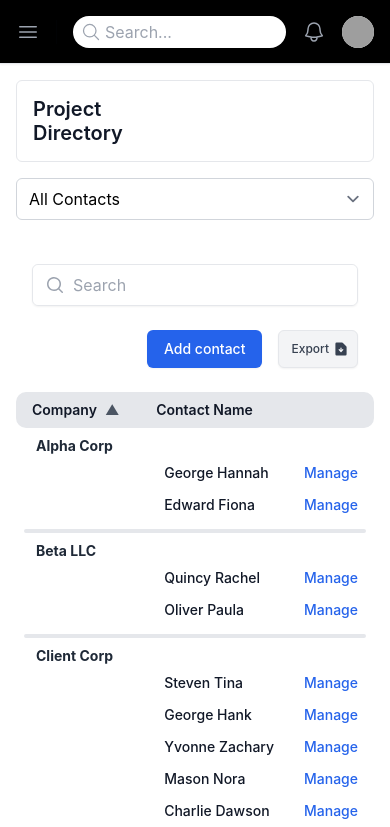
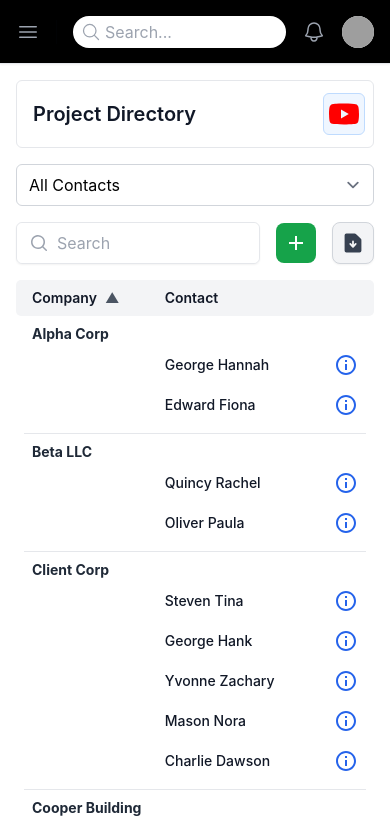
Before and after one commit to ConfloTechnologies/conflo-technologies-react-frontend, a React (Create React App) app: page /directory/project/1 in a window 390 px wide. Shown: the top 827 px of the page. Built offline with nearby package versions, Linux system fonts and the light colour scheme; grey boxes are pictures that could not be loaded.

Commit message:
updates to project directory

```diff
--- a/package.json
+++ b/package.json
@@ -3,8 +3,14 @@
   "version": "0.1.0",
   "private": true,
   "dependencies": {
+    "@emotion/react": "^11.13.3",
+    "@emotion/styled": "^11.13.0",
     "@headlessui/react": "^2.1.0",
     "@heroicons/react": "^2.1.4",
+    "@mui/icons-material": "^6.1.0",
+    "@mui/material": "^6.1.0",
+    "@mui/styled-engine": "^6.1.0",
+    "@mui/system": "^6.1.0",
     "@testing-library/jest-dom": "^5.17.0",
     "@testing-library/react": "^13.4.0",
     "@testing-library/user-event": "^13.5.0",
--- a/src/App/components/MenuTabs.component.jsx
+++ b/src/App/components/MenuTabs.component.jsx
@@ -6,8 +6,8 @@ function classNames(...classes) {
 
 const MenuTabs = ({ tabs, currentTab, handleTabClick }) => {
     return (
-        <div className='mb-5'>
-            <div className="md:hidden">
+        <div className='mb-2'>
+            <div className="md:hidden mt-2">
                 <label htmlFor="tabs" className="sr-only">Select a tab</label>
                 <select
                     id="tabs"
@@ -25,7 +25,7 @@ const MenuTabs = ({ tabs, currentTab, handleTabClick }) => {
                 <div className="border-b">
                     <nav aria-label="Tabs" className="-mb-px flex space-x-8">
                         {tabs.map((tab) => (
-                            <a
+                            <button
                                 key={tab.name}
                                 href="#"
                                 className={classNames(
@@ -39,7 +39,7 @@ const MenuTabs = ({ tabs, currentTab, handleTabClick }) => {
                                 aria-current={currentTab === tab.key ? 'page' : undefined}
                             >
                                 {tab.name}
-                            </a>
+                            </button>
                         ))}
                     </nav>
                 </div>
--- a/src/App/components/PageHeader.component.jsx
+++ b/src/App/components/PageHeader.component.jsx
@@ -1,11 +1,11 @@
 import React from 'react';
-import { CalendarIcon } from '@heroicons/react/24/outline';  // Correct import for Heroicons v2
+import YouTubeIcon from '@mui/icons-material/YouTube';
 
 export default function PageHeader({pageTitle, pageDescription, trainingImageSrc, trainingVideoSrc, trainingTitle})  {
 
     return  (
         <>
-            <div className='grid grid-cols-2 border p-4 rounded-md mb-4 '>
+            <div className='grid grid-cols-2 border pl-4 pr-2 py-3 rounded-md'>
                 <div className='col-span-1 flex justify-start items-center'>
                     <div className="sm:flex-auto">
                         <h1 className="text-xl font-semibold leading-6 text-gray-900">
@@ -16,15 +16,35 @@ export default function PageHeader({pageTitle, pageDescription, trainingImageSrc
                         </p>
                     </div>
                 </div>
-                <div className='hidden md:flex col-span-1 justify-end items-center '>
+
+                {/* For larger screens */}
+                <div className='hidden sm:flex col-span-1 justify-end items-center '>
                     <a
                         href={trainingVideoSrc}
                         target="_blank"
                         rel="noopener noreferrer"
-                        className='rounded-md border flex items-center space-x-2 hover:bg-blue-100 hover:border-blue-400 hover:shadow-lg transform transition-transform duration-200 hover:scale-105'
+                        className='border-blue-200 bg-blue-50 rounded-md border flex items-center space-x-2 hover:bg-blue-100 hover:border-blue-400 hover:shadow-lg transform transition-transform duration-200 hover:scale-105'
                     >
-                        <img src={trainingImageSrc} alt="YouTube" className="h-12 w-12 rounded-l-md"/>
+                        {/* <img src={trainingImageSrc} alt="YouTube" className="h-12 w-12 rounded-l-md"/> */}
+                        <YouTubeIcon
+                            style={{ fontSize: '40px', padding: '2px', color: 'red' }} // Inline styles for larger icon size
+                        />
                         <span className='pr-2'>{trainingTitle}</span>
+                    </a>
+                </div>
+
+                {/* For mobile screens */}
+                <div className='sm:hidden flex col-span-1 justify-end items-center '>
+                    <a
+                        href={trainingVideoSrc}
+                        target="_blank"
+                        rel="noopener noreferrer"
+                        className='border-blue-200 bg-blue-50 rounded-md border flex items-center  space-x-2 hover:bg-blue-100 hover:border-blue-400 hover:shadow-lg transform transition-transform duration-200 hover:scale-105'
+                        style={{ width: 'auto', height: 'auto' }} // Ensure the container allows larger content
+                    >
+                        <YouTubeIcon
+                            style={{ fontSize: '40px', padding: '2px', color: 'red' }} // Inline styles for larger icon size
+                        />
                     </a>
                 </div>
             </div>
--- a/src/App/pages/DailyLogs.jsx
+++ b/src/App/pages/DailyLogs.jsx
@@ -12,7 +12,7 @@ const tabs = [
 
 
 export default function DailyLogs() {
-  const [currentTab, setCurrentTab] = useState('calendar');
+  const [currentTab, setCurrentTab] = useState('daily');
 
   const handleTabClick = (tabKey) => {
     console.log("Tab changing to:", tabKey); // Add this to see if the function is being called
--- a/src/App/pages/ProjectDirectory.jsx
+++ b/src/App/pages/ProjectDirectory.jsx
@@ -1,5 +1,8 @@
 import React, { useState, useEffect, useRef } from 'react';
 import { MagnifyingGlassIcon, DocumentArrowDownIcon } from '@heroicons/react/20/solid';
+import InfoOutlinedIcon from '@mui/icons-material/InfoOutlined';
+import { MdAdd } from 'react-icons/md';
+
 import '../styles/Directory.css';
 //components
 import PageHeader from '../components/PageHeader.component';
@@ -9,7 +12,6 @@ import ViewContactForm from '../components/ProjectDirectoryComponents/ViewContac
 import ViewCompanyForm from '../components/ProjectDirectoryComponents/ViewCompanyForm.component';
 import NewDirectoryContactForm from '../components/ProjectDirectoryComponents/NewDirectoryContactForm.component';
 import ExportModal from '../components/ProjectDirectoryComponents/ExportModal.component';
-
 
 
 const companiesWithContacts = {
@@ -360,7 +362,163 @@ function classNames(...classes) {
   return classes.filter(Boolean).join(' ');
 }
 
+const ContactsTable = ({ filteredUsers, toggleSortOrder, sortOrder, handleViewContactClick }) => (
+  <table className="min-w-full rounded-corners">
+    <thead className="bg-gray-100 sticky top-0 z-20" >
+      <tr>
+        <th scope="col" className="py-2 pr-3 text-left text-sm font-semibold text-gray-900 px-4" >
+          Company
+          <button
+            type="button"
+            onClick={toggleSortOrder}
+            className="ml-2 text-gray-600 hover:text-gray-900 focus:outline-none"
+          >
+            {sortOrder === 'asc' ? '▲' : '▼'}
+          </button>
+        </th>
+        <th scope="col" className="py-2 text-left text-sm font-semibold text-gray-900" >
+          Contact
+        </th>
+        <th scope="col" className="py-2 text-left text-sm font-semibold text-gray-900 hidden xl:table-cell" >
+          Title
+        </th>
+        <th scope="col" className="py-2 text-left text-sm font-semibold text-gray-900 hidden sm:table-cell" >
+          Phone
+        </th>
+        <th scope="col" className="py-2 text-left text-sm font-semibold text-gray-900 hidden md:table-cell" >
+          Email
+        </th>
+        <th scope="col" className="relative py-2 px-4" />
+      </tr>
+    </thead>
 
+    <tbody className="bg-white p">
+      {filteredUsers.map((user, idx) => (
+        user.isCompanyRow ? (
+          <>
+            <tr className="bg-white" key={`company-${idx}`}>
+              <td className="px-2 pt-2 text-sm text-gray-800" colSpan={6} >
+                {idx !== 0 && <hr className='mb-2 ' />}
+                <div className='px-2 mr-1'>
+                  <span className='font-bold'>{user.companyName}</span> <br/>
+                  <span className='text-gray-500 text-xs hidden sm:block'>
+                    Bid Status: <span className='text-blue-800'>{companiesWithContacts[user.companyName]?.bidStatus || 'N/A'}</span>
+                  </span>
+                </div>
+              </td>
+            </tr>
+          </>
+        ) : (
+          <tr key={`contact-${idx}`}>
+            <td className="whitespace-nowrap pl-6 py-2 text-sm font-medium text-gray-900 text-left" ></td>
+            <td className="whitespace-nowrap py-2 text-sm font-medium text-gray-900 text-left " >
+              {user.firstName} {user.lastName}
+            </td>
+            <td className="whitespace-nowrap py-2 text-sm text-gray-500 text-left hidden xl:table-cell" >
+              {user.title || 'N/A'} <br />
+            </td>
+            <td className="whitespace-nowrap py-2 text-sm text-gray-500 hidden sm:table-cell text-left" >
+              {user.phone}
+            </td>
+            <td className="whitespace-nowrap py-2 text-sm text-gray-500 hidden md:table-cell text-left" >
+              {user.email}
+            </td>
+            <td className="whitespace-nowrap pr-4 py-2 text-right text-sm font-medium" >
+              <button
+                href="#"
+                className="text-blue-600 hover:text-blue-900"
+                onClick={() => handleViewContactClick(user, user.company)}
+              >
+                <p className='hidden sm:block'>
+                  View
+                </p>
+                <span className='sm:hidden' >
+                  <InfoOutlinedIcon/>
+                </span>
+              </button>
+            </td>
+          </tr>
+        )
+      ))}
+    </tbody>
+  </table>
+);
+
+const CompaniesTable = ({ filteredUsers, toggleSortOrder, sortOrder, handleViewCompanyClick }) => (
+  <table className="min-w-full rounded-corners">
+    <thead className="bg-gray-100 sticky top-0 z-20"> {/* Matching bg-gray-100 with ContactsTable */}
+      <tr>
+        <th scope="col" className="py-2 pr-3 text-left text-sm font-semibold text-gray-900 px-4" > {/* Matching padding and text styles */}
+          Company
+          <button
+            type="button"
+            onClick={toggleSortOrder}
+            className="ml-2 text-gray-600 hover:text-gray-900 focus:outline-none"
+          >
+            {sortOrder === 'asc' ? '▲' : '▼'}
+          </button>
+        </th>
+        <th scope="col" className="py-2  text-left text-sm font-semibold text-gray-900 hidden sm:table-cell" >
+          Office Phone
+        </th>
+        <th scope="col" className="py-2 text-left text-sm font-semibold text-gray-900 hidden sm:table-cell" >
+          Office Email
+        </th>
+        <th scope="col" className="py-2 text-left text-sm font-semibold text-gray-900 hidden xl:table-cell" >
+          Website
+        </th>
+        <th scope="col" className="py-2 text-left text-sm font-semibold text-gray-900 hidden md:table-cell" >
+          Division
+        </th>
+        <th scope="col" className="py-2 text-left text-sm font-semibold text-gray-900 hidden xl:table-cell" >
+          Bid Status
+        </th>
+        <th scope="col" className="relative py-2 px-4"  />
+      </tr>
+    </thead>
+
+    <tbody className="bg-white divide-y divide-gray-200">
+      {filteredUsers.map((user, idx) => (
+        user.isCompanyRow && (
+          <tr key={`company-${idx}`} className={idx % 2 === 0 ? 'bg-white' : 'bg-white'}>
+            <td className="whitespace-nowrap pl-4 py-4 text-sm font-medium text-gray-900 text-left" >
+              {user.companyName}
+            </td>
+            <td className=" py-4 text-sm text-gray-500 text-left hidden sm:table-cell" >
+              {user.companyOfficePhone}
+            </td>
+            <td className="whitespace-nowrap py-4 text-sm text-gray-500 text-left hidden sm:table-cell" >
+              {user.companyEmail}
+            </td>
+            <td className="whitespace-nowrap py-4 text-sm text-gray-500 text-left hidden xl:table-cell" >
+              {user.websiteURL}
+            </td>
+            <td className="whitespace-nowrap py-4 text-sm text-gray-500 text-left hidden md:table-cell" >
+              {user.constructionDivision || 'N/A'}
+            </td>
+            <td className="whitespace-nowrap py-4 text-sm text-gray-500 text-left hidden xl:table-cell" >
+              {user.bidStatus || 'N/A'}
+            </td>
+            <td className="whitespace-nowrap pr-4 py-2 text-right text-sm font-medium" >
+              <button
+                href="#"
+                className="text-blue-600 hover:text-blue-900"
+                onClick={() => handleViewCompanyClick(user.companyName)}
+              >
+                <p className='hidden sm:block'>
+                  View
+                </p>
+                <span className='sm:hidden'>
+                  <InfoOutlinedIcon/>
+                </span>
+              </button>
+            </td>
+          </tr>
+        )
+      ))}
+    </tbody>
+  </table>
+);
 
 export default function Directory() {
   const [currentTab, setCurrentTab] = useState('all');
@@ -373,8 +531,6 @@ export default function Directory() {
   const [selectedContact, setSelectedContact] = useState({});
   const companyRefs = useRef([]);
   const [isExportModalOpen, setIsExportModalOpen] = useState(false); // New state for export modal
-
-
 
 
 
@@ -411,7 +567,6 @@ export default function Directory() {
   const handleTabClick = (tab) => {
     setCurrentTab(tab.key);
   };
-
 
 
   const getAllContacts = () => {
@@ -585,11 +740,6 @@ export default function Directory() {
         trainingTitle={"Project Directory Training "}
       />
 
-        <MenuTabs
-          tabs={tabs}
-          currentTab={currentTab}
-          handleTabClick={handleTabClick}
-        />
 
       <ExportModal
         isModalOpen={isExportModalOpen}
@@ -598,211 +748,76 @@ export default function Directory() {
         fileName="Project_Directory"
       />
 
-        <div className="">
-          <div className='px-4 pt-6'>
-            <div className="sm:flex sm:items-center">
-              <div className="flex-auto"></div>
+      {/* Sticky Search Bar and Buttons */}
+      <div className="sticky top-16 sm:static z-30 bg-white py-2"> {/* Sticky container */}
+      <MenuTabs
+        tabs={tabs}
+        currentTab={currentTab}
+        handleTabClick={handleTabClick}
+      />
+        <div className="flex items-center justify-end space-x-4 max-w-full py-2">
 
-              <SearchBar
-                searchQuery={searchQuery}
-                setSearchQuery={setSearchQuery}
+          {/* Search Bar */}
+          <div className="flex-grow sm:flex-shrink-0 max-w-xl rounded-md shadow-sm border">
+            <div className="relative flex-grow focus-within:z-10">
+              <div className="pointer-events-none absolute inset-y-0 left-0 flex items-center pl-3">
+                <MagnifyingGlassIcon className="h-5 w-5 text-gray-400" />
+              </div>
+              <input
+                type="text"
                 placeholder="Search"
+                value={searchQuery}
+                onChange={(e) => setSearchQuery(e.target.value)}
+                className="block w-full rounded-md border-0 pl-10 text-gray-900 placeholder:text-gray-400 focus:ring-2 focus:ring-inset focus:ring-blue-600"
               />
+            </div>
+          </div>
 
-              <div className="flex my-6 sm:my-0 ml-4">
-                <div className="flex-auto"></div>
+          {/* Add Contact Button */}
           <button
             type="button"
-                  className="inline-flex items-center justify-center rounded-md border border-transparent bg-blue-600 px-4 py-2 text-sm font-medium text-white shadow-sm hover:bg-blue-700 focus:outline-none focus:ring-2 focus:ring-blue-500 focus:ring-offset-2"
+            className="inline-flex items-center justify-center bg-green-600 px-2 rounded-lg py-2 text-sm font-medium text-white hover:bg-green-700"
             onClick={() => setIsNewContactModalOpen(true)}
           >
-                  Add contact
+            <MdAdd className="h-6 w-6" />
+            <p className="hidden sm:block text-sm ml-1">Contact</p>
           </button>
+
+          {/* Export Button */}
           <button
             type="button"
-                  className="inline-flex items-center justify-center rounded-md border bg-gray-100 ml-4 px-2 py-2 text-sm font-medium text-gray-700 shadow-sm hover:bg-gray-300 focus:outline-none focus:ring-2 focus:ring-gray-400 focus:ring-offset-2"
+            className="inline-flex items-center justify-center rounded-lg border border-gray-300 bg-gray-100 px-2 py-2 text-sm font-medium text-gray-700 shadow-sm hover:bg-gray-300"
             onClick={handleExportClick}
           >
-                  <p className='text-xs ml-1 mr-1'>Export</p>
-                  <DocumentArrowDownIcon className="h-4 w-4 text-gray-700" />
+            <DocumentArrowDownIcon className="h-6 w-6 text-gray-700" />
+            <p className="hidden sm:block text-sm ml-1">Export</p>
           </button>
         </div>
       </div>
-          </div>
 
-          <div className="mt-4 flow-root  pb-4">
+      {/* Scrollable Content (Contacts/Companies Table) */}
+      <div className=" flow-root pb-4">
         <div className="align-middle inline-block min-w-full">
-              <div className="overflow-auto" style={{ minHeight: '480px', maxHeight: '480px' }}>
+          <div className="overflow-auto sm:h-[60vh]">
             {currentTab !== 'companies' ? (
-                  <>
               <ContactsTable
                 filteredUsers={filteredUsers}
                 toggleSortOrder={toggleSortOrder}
                 sortOrder={sortOrder}
-                    handleViewContactClick={handleViewContactClick} // Pass the function here
+                handleViewContactClick={handleViewContactClick}
               />
-                  </>
             ) : (
               <CompaniesTable
                 filteredUsers={filteredUsers}
                 toggleSortOrder={toggleSortOrder}
                 sortOrder={sortOrder}
-                    handleViewCompanyClick={handleViewCompanyClick} // Pass the function here
+                handleViewCompanyClick={handleViewCompanyClick}
               />
             )}
           </div>
         </div>
       </div>
-        </div>
     </>
   );
+
 }
-
-const ContactsTable = ({ filteredUsers, toggleSortOrder, sortOrder, handleViewContactClick }) => (
-  <table className="min-w-full rounded-corners">
-    <thead className="bg-gray-200 sticky top-0 z-20" >
-      <tr>
-        <th scope="col" className="py-2 pr-3 text-left text-sm font-semibold text-gray-900 px-4" >
-          Company
-          <button
-            type="button"
-            onClick={toggleSortOrder}
-            className="ml-2 text-gray-600 hover:text-gray-900 focus:outline-none"
-          >
-            {sortOrder === 'asc' ? '▲' : '▼'}
-          </button>
-        </th>
-        <th scope="col" className="py-2 pr-3 text-left text-sm font-semibold text-gray-900 px-4" >
-          Contact Name
-        </th>
-        <th scope="col" className="py-2 text-left text-sm font-semibold text-gray-900 hidden xl:table-cell" >
-          Title
-        </th>
-        <th scope="col" className="py-2 text-left text-sm font-semibold text-gray-900 hidden sm:table-cell" >
-          Phone
-        </th>
-        <th scope="col" className="py-2 text-left text-sm font-semibold text-gray-900 hidden md:table-cell" >
-          Email
-        </th>
-        <th scope="col" className="relative py-2 px-4" />
-      </tr>
-    </thead>
-
-    <tbody className="bg-white p">
-      {filteredUsers.map((user, idx) => (
-        user.isCompanyRow ? (
-          <>
-            <tr className="bg-white" key={`company-${idx}`}>
-              <td className="px-2 pt-2 text-sm text-gray-800" colSpan={6} >
-                {idx !== 0 && <hr className='border-2 rounded-full mb-2' />}
-                <div className='px-3 mr-1'>
-                  <span className='font-bold'>{user.companyName}</span> <br/>
-                  <span className='text-gray-500 text-xs hidden sm:block'>
-                    Bid Status: <span className='text-blue-800'>{companiesWithContacts[user.companyName]?.bidStatus || 'N/A'}</span>
-                  </span>
-                </div>
-              </td>
-            </tr>
-          </>
-        ) : (
-          <tr key={`contact-${idx}`}>
-            <td className="whitespace-nowrap pl-6 py-1.5 text-sm font-medium text-gray-900 text-left" ></td>
-            <td className="whitespace-nowrap pl-6 py-1.5 text-sm font-medium text-gray-900 text-left" >
-              {user.firstName} {user.lastName}
-            </td>
-            <td className="whitespace-nowrap py-1.5 text-sm text-gray-500 text-left hidden xl:table-cell" >
-              {user.title || 'N/A'} <br />
-            </td>
-            <td className="whitespace-nowrap py-1.5 text-sm text-gray-500 hidden sm:table-cell text-left" >
-              {user.phone}
-            </td>
-            <td className="whitespace-nowrap py-1.5 text-sm text-gray-500 hidden md:table-cell text-left" >
-              {user.email}
-            </td>
-            <td className="whitespace-nowrap pr-4 py-1.5 text-right text-sm font-medium" >
-              <button
-                href="#"
-                className="text-blue-600 hover:text-blue-900"
-                onClick={() => handleViewContactClick(user, user.company)}
-              >
-                Manage
-              </button>
-            </td>
-          </tr>
-        )
-      ))}
-    </tbody>
-  </table>
-);
-
-
-const CompaniesTable = ({ filteredUsers, toggleSortOrder, sortOrder, handleViewCompanyClick }) => (
-  <table className="min-w-full rounded-corners">
-    <thead className="bg-gray-200 sticky top-0 z-20">
-      <tr>
-        <th scope="col" className="py-3.5 pr-3 text-left text-sm font-semibold text-gray-900 px-4" style={{ width: '15%' }}>
-          Company
-          <button
-            type="button"
-            onClick={toggleSortOrder}
-            className="ml-2 text-gray-600 hover:text-gray-900 focus:outline-none"
-          >
-            {sortOrder === 'asc' ? '▲' : '▼'}
-          </button>
-        </th>
-        <th scope="col" className="py-3.5 pr-3 text-left text-sm font-semibold text-gray-900 px-4 hidden md:table-cell" style={{ width: '15%' }}>
-          Office Address
-        </th>
-        <th scope="col" className="py-3.5 text-left text-sm font-semibold text-gray-900 hidden xl:table-cell" style={{ width: '15%' }}>
-          Phone / Email
-        </th>
-        <th scope="col" className="py-3.5 text-left text-sm font-semibold text-gray-900 hidden xl:table-cell" style={{ width: '10%' }}>
-          Website
-        </th>
-        <th scope="col" className="py-3.5 text-left text-sm font-semibold text-gray-900 hidden lg:table-cell" style={{ width: '10%' }}>
-          Division
-        </th>
-        <th scope="col" className="py-3.5 text-left text-sm font-semibold text-gray-900 hidden lg:table-cell" style={{ width: '10%' }}>
-          Bid Status
-        </th>
-        <th scope="col" className="relative py-3.5 px-4" style={{ width: '10%' }} />
-      </tr>
-    </thead>
-    <tbody className="bg-white divide-y divide-gray-200">
-      {filteredUsers.map((user, idx) => (
-        user.isCompanyRow && (
-          <tr key={`company-${idx}`} className={idx % 2 === 0 ? 'bg-white' : 'bg-gray-50'}>
-            <td className="whitespace-nowrap pl-4 py-3 text-sm font-medium text-gray-900 text-left" style={{ width: '15%' }}>
-              {user.companyName}
-            </td>
-            <td className="whitespace-nowrap pl-4 py-3 text-sm text-gray-500 text-left hidden md:table-cell" style={{ width: '15%' }}>
-              {user.physicalAddress}
-            </td>
-            <td className="whitespace-nowrap py-3 text-sm text-gray-500 text-left hidden xl:table-cell" style={{ width: '15%' }}>
-              {user.companyOfficePhone} <br />
-              {user.companyEmail}
-            </td>
-            <td className="whitespace-nowrap py-3 text-sm text-gray-500 text-left hidden xl:table-cell" style={{ width: '10%' }}>
-              {user.websiteURL}
-            </td>
-            <td className="whitespace-nowrap py-3 text-sm text-gray-500 text-left hidden lg:table-cell" style={{ width: '10%' }}>
-              {user.constructionDivision || 'N/A'}
-            </td>
-            <td className="whitespace-nowrap py-3 text-sm text-gray-500 text-left hidden lg:table-cell" style={{ width: '10%' }}>
-              {user.bidStatus || 'N/A'}
-            </td>
-            <td className="whitespace-nowrap pr-6 py-3 text-center text-sm font-medium" style={{ width: '10%' }}>
-              <button
-                href="#"
-                className="text-blue-600 hover:text-blue-900"
-                onClick={() => handleViewCompanyClick(user.companyName)}
-              >
-                Manage
-              </button>
-            </td>
-          </tr>
-        )
-      ))}
-    </tbody>
-  </table>
-);
--- a/src/App/styles/Directory.css
+++ b/src/App/styles/Directory.css
@@ -1,31 +1,31 @@
 table.rounded-corners thead tr:first-child th:first-child {
-    border-top-left-radius: 10px;
+    border-top-left-radius: 5px;
    }
 
    table.rounded-corners thead tr:last-child th:first-child {
-    border-bottom-left-radius: 10px;
+    border-bottom-left-radius: 5px;
    }
 
    table.rounded-corners thead tr:first-child th:last-child {
-    border-top-right-radius: 10px;
+    border-top-right-radius: 5px;
    }
 
    table.rounded-corners thead tr:last-child th:last-child {
-    border-bottom-right-radius: 10px;
+    border-bottom-right-radius: 5px;
    }
 
    table.rounded-corners tbody tr:first-child td:first-child {
-    border-top-left-radius: 10px;
+    border-top-left-radius: 5px;
    }
 
    table.rounded-corners tbody tr:last-child td:first-child {
-    border-bottom-left-radius: 10px;
+    border-bottom-left-radius: 5px;
    }
 
    table.rounded-corners tbody tr:first-child td:last-child {
-    border-top-right-radius: 10px;
+    border-top-right-radius: 5px;
    }
 
    table.rounded-corners tbody tr:last-child td:last-child {
-    border-bottom-right-radius: 10px;
+    border-bottom-right-radius: 5px;
    }
```
Also changed, not shown: 1 other file (tests, documents, lock files or other folders). Lines whose indentation alone changed are shown as unchanged.
